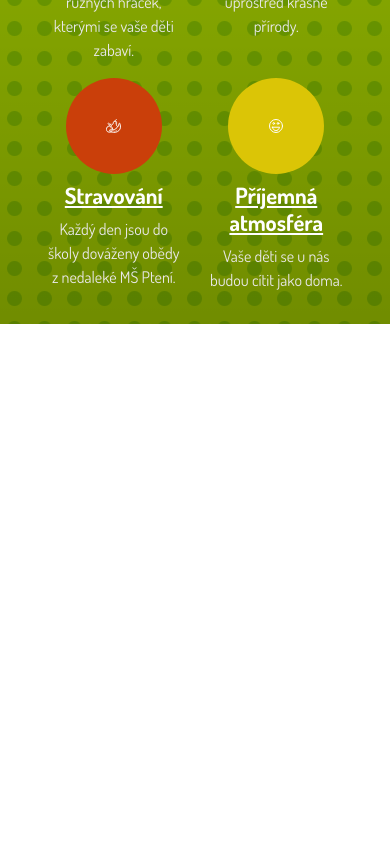
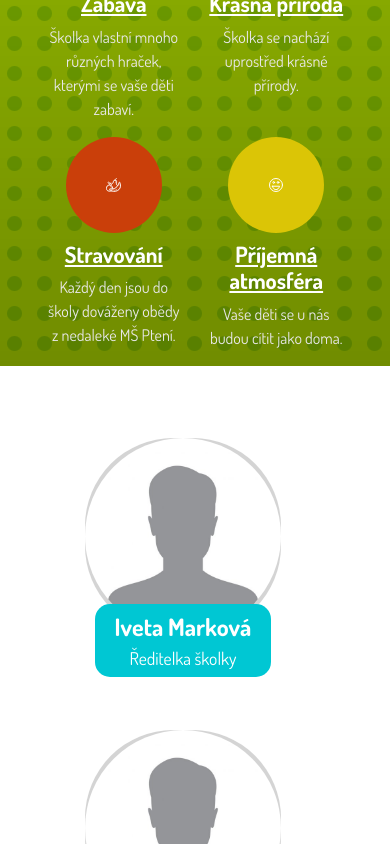
Before and after one commit to dinoq/MS-Strazisko, a Next.js app: page / in a window 390 px wide. Shown: the part 980-1824 px from the top of the page. Before the commit the page ends 1304 px from the top, so only its background shows below. Built offline with nearby package versions, Linux system fonts and the light colour scheme.

Commit message:
Working on index and responsivity

```diff
--- /dev/null
+++ b/components/CardsStack.tsx
@@ -0,0 +1,30 @@
+// eslint-disable-next-line
+//import classes from "../styles/CardsStack.module.scss";
+
+import React from "react";
+
+const defaultProps = {
+    minColumn: 1,
+    additionalClasses : ""
+}
+
+const CardsStack: React.FC<{ minColumn?: number, additionalClasses?: string }> = (props) => {
+    const childCount = (props.children as any).length;
+
+    const minColumn = props.minColumn || defaultProps.minColumn;
+    const additionalClasses = props.additionalClasses || defaultProps.additionalClasses;
+
+    let classes = `col-${Math.floor(12/minColumn)} col-md-6 col-lg-${Math.floor(12/childCount)}`;
+
+    return (
+        <>
+        {
+        React.Children.map(props.children, (child: React.ReactElement<any>) =>
+        <div className={classes + " " + additionalClasses}>
+            {child}
+        </div>)}
+        </>
+    )
+}
+
+export default CardsStack;
--- a/components/SchoolFeature.tsx
+++ b/components/SchoolFeature.tsx
@@ -8,15 +8,15 @@ const SchoolFeature: React.FC<{icon: any, title: string, description: string, al
 
     return (
         <>
-            <div className="col-6 col-lg-3 d-flex flex-column align-items-center">
-                <div className={styles["circle-bh-container"]}>
+            {/* <div className="col-6 col-lg-3 d-flex flex-column align-items-center"> */}
+                <div className={styles["circle-bh-container"] + " d-flex flex-column align-items-center"}>
                     <div style={{backgroundColor: props.bgColor}} className={styles["circle-bg"]}>
                         <Image src={props.icon} alt={props.alt}/>
                     </div>
                 </div>
                 <h3 className={"my-2"}><u><strong>{props.title}</strong></u></h3>
                 <p>{props.description}</p>
-              </div>
+              {/* </div> */}
         </>
     )
 }
--- /dev/null
+++ b/components/Teacher.tsx
@@ -0,0 +1,26 @@
+// eslint-disable-next-line
+import classes from "../styles/Teacher.module.scss";
+import Image from "next/image";
+
+const Teacher: React.FC<{ imgSrc: any, name: string, description: string }> = (props) => {
+
+    return (
+        <div className="d-flex flex-column align-items-center">
+            <div className={classes["photo-container"] + " position-relative"}>
+                <Image src={props.imgSrc} alt={"fotka učitele/ky"} layout="fill" objectFit="cover" />
+            </div>
+            <div className={classes["text-container"] + " d-flex justify-content-center"}>
+                <div className={classes.text + " "}>
+                    <div className={classes.name + " "}>
+                        {props.name}
+                    </div>
+                    <div className={classes.description + " "}>
+                        {props.description}
+                    </div>
+                </div>
+            </div>
+        </div>
+    )
+}
+
+export default Teacher;
--- a/pages/index.tsx
+++ b/pages/index.tsx
@@ -9,6 +9,8 @@ import playIcon from "../public/img/play-icon-optimal.svg"
 import treeIcon from "../public/img/tree-icon-optimal.svg"
 import foodIcon from "../public/img/food-icon-optimal.svg"
 import smileIcon from "../public/img/smile-icon-optimal.svg"
+import Teacher from '../components/Teacher'
+import CardsStack from '../components/CardsStack'
 
 export default function Home() {
   return (
@@ -21,13 +23,11 @@ export default function Home() {
 
       <main>
         <div className="container-fluid">
-
-          <div className="row pb-3">
+          <div className="row mb-4">
             <div className={classes.hero + " col-12"}>
-
             </div>
           </div>
-          <div className={"row my-3 justify-content-center align-items-center " + classes.about}>
+          <div className={"row my-4 justify-content-center align-items-center " + classes.about}>
             <div className="d-none d-lg-block col-lg-4 position-relative">
               <Image src={toys} layout="responsive" sizes="33vw" alt="Hračky" placeholder="blur" id={classes["toys-img"]} />
             </div>
@@ -38,32 +38,43 @@ export default function Home() {
               </p>
             </div>
           </div>
-          <div className={classes["school-features"] + " row py-3 text-white text-center justify-content-center"}>
-            <div className="col-10">
+          <div className={classes["school-features"] + " row my-4 text-white text-center justify-content-center"}>
+            <div className="col-10 d-flex flex-column justify-content-center">
               <div className="row"><h2>Zázemí</h2></div>
               <div className="row">
-                <SchoolFeature icon={playIcon} bgColor="#0a58ca" alt="Ikona herní konzole" title="Zábava" description="Školka vlastní mnoho různých hraček, kterými se vaše děti zabaví." />
-                <SchoolFeature icon={treeIcon} bgColor="#0aca10" alt="Ikona přírody" title="Krásná příroda" description="Školka se nachází uprostřed krásné přírody." />
-                <SchoolFeature icon={foodIcon} bgColor="#ca3f0a" alt="Ikona jídla (ovoce)" title="Stravování" description="Každý den jsou do školy dováženy obědy z nedaleké MŠ Ptení." />
-                <SchoolFeature icon={smileIcon} bgColor="#dbc506" alt="Ikona úsměvu" title="Příjemná atmosféra" description="Vaše děti se u nás budou cítit jako doma." /></div>
-
+                <CardsStack minColumn={2}>
+                  <SchoolFeature icon={playIcon} bgColor="#0a58ca" alt="Ikona herní konzole" title="Zábava" description="Školka vlastní mnoho různých hraček, kterými se vaše děti zabaví." />
+                  <SchoolFeature icon={treeIcon} bgColor="#0aca10" alt="Ikona přírody" title="Krásná příroda" description="Školka se nachází uprostřed krásné přírody." />
+                  <SchoolFeature icon={foodIcon} bgColor="#ca3f0a" alt="Ikona jídla (ovoce)" title="Stravování" description="Každý den jsou do školy dováženy obědy z nedaleké MŠ Ptení." />
+                  <SchoolFeature icon={smileIcon} bgColor="#dbc506" alt="Ikona úsměvu" title="Příjemná atmosféra" description="Vaše děti se u nás budou cítit jako doma." />
+                </CardsStack>
+              </div>
 
             </div>
+          </div>
+          <div className={classes["teachers"] + " row my-4 justify-content-center"}>
+            <div className="col-10 d-flex align-items-center mb-5">
+              <div className="row w-100 justify-content-center">
+                <CardsStack additionalClasses="my-5">
+                  <Teacher imgSrc="/img/photo.jpg" name="Iveta Marková" description="Ředitelka školky" />
+                  <Teacher imgSrc="/img/photo.jpg" name="Iveta Marková" description="Ředitelka školky" />
+                  <Teacher imgSrc="/img/photo.jpg" name="Iveta Marková" description="Ředitelka školky" />
 
+                </CardsStack>
+                {/* <div className="col-6 col-md-4">
+                  <Teacher imgSrc="/img/photo.jpg" name="Iveta Marková" description="Ředitelka školky" />
+                </div>
+                <div className="col-6 col-md-4">
+                  <Teacher imgSrc="/img/photo.jpg" name="Iveta Marková" description="Ředitelka školky" />
+                </div>
+                <div className="col-6 col-md-4">
+                  <Teacher imgSrc="/img/photo.jpg" name="Iveta Marková" description="Ředitelka školky" />
+                </div> */}
+              </div>
+            </div>
           </div>
-
-
-          {/* <div className={classes["teachers"] + " row py-4"}>
-
+          <div className={classes["events"] + " row my-4"}>
           </div>
-          <div className={classes["events"] + " row py-4"}>
-
-          </div> */}
-
-
-
-
-
         </div>
       </main>
     </>
--- /dev/null
+++ b/styles/Teacher.module.scss
@@ -0,0 +1,39 @@
+
+.photo-container{
+    $size: 196px;
+    width: $size;
+    height: $size;
+    background: linear-gradient(rgb(212, 212, 212), rgb(212, 212, 212)), rgba(0, 128, 0, 0.637);
+    border-radius: 45%;
+
+    img{
+        border-radius: 50%;
+    }
+}
+
+.text-container{
+    position: relative;
+    width: 100%;
+
+    .text{
+        position: absolute;
+        top: -30px;
+        margin-bottom: -30px;
+        background-color: #00C7D3;
+        max-width: 80%;
+        min-width: 50%;
+        text-align: center;
+        border-radius: 15px;
+        padding: 5px 20px;
+        color: white;
+
+        .name{
+            font-size: 1.5rem;
+            font-weight: bold;
+        }
+
+        .description{
+            font-size: 1.1rem;
+        }
+    }
+}
--- a/styles/index.module.scss
+++ b/styles/index.module.scss
@@ -11,6 +11,7 @@
 }
 
 .about{
+    min-height: 300px;
     color: $primary;
     transition: color 1s ease-out;
 }
```
Also changed, not shown: components/Event.tsx (added, +13 -0 lines), public/img/photo.jpg (renamed from public/navrh/unused/navrh z nette/školka/navrh/depositphotos_104564156-stock-illustration-male-user-icon.jpg), styles/Event.module.scss (added).
